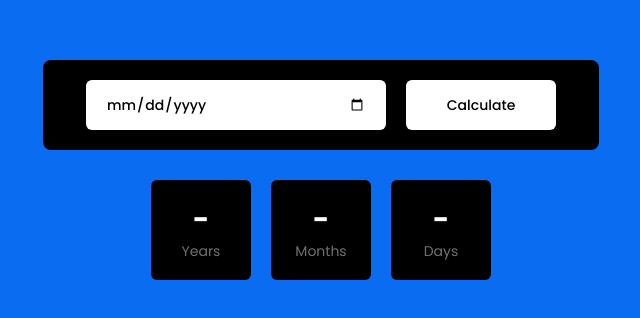
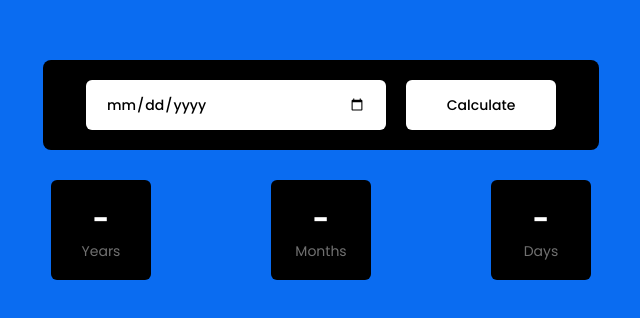
Before and after one commit to buriburi-nik/age-ca-, a plain HTML site: page index.html in a window 1280 px wide. Shown: the part 230-548 px from the top of the page, without its empty margins (319-959 px from the left). Drawn offline with Linux system fonts and the light colour scheme; a web font is replaced by a local one.

Commit message:
Update index.html

```diff
--- a/index.html
+++ b/index.html
@@ -1,5 +1,6 @@
 <!DOCTYPE html>
 <html lang="en">
+
 <head>
     <meta charset="UTF-8">
     <meta name="viewport" content="width=device-width, initial-scale=1.0">
@@ -69,7 +70,7 @@
         #age {
             display: flex;
             flex-wrap: wrap;
-            gap: 20px;
+            gap: 120px;
             justify-content: center;
             width: 100%;
             max-width: 554px;
@@ -98,7 +99,6 @@
             background-color: black;
         }
 
-        /* Responsive Design */
         @media screen and (max-width: 768px) {
             #input-container {
                 flex-direction: column;
@@ -153,6 +153,7 @@
         }
     </style>
 </head>
+
 <body>
     <div id="container">
         <div id="input-container">
@@ -211,4 +212,5 @@
         });
     </script>
 </body>
+
 </html>
```
